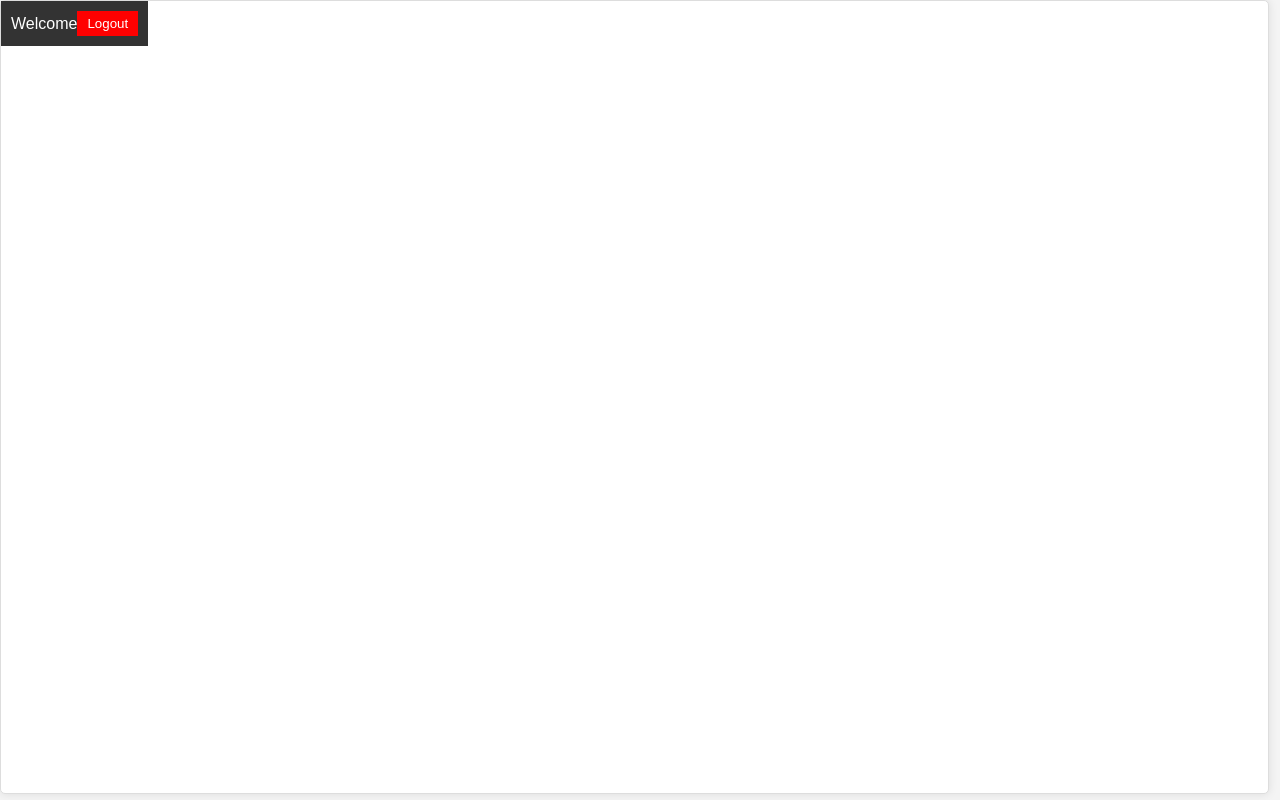
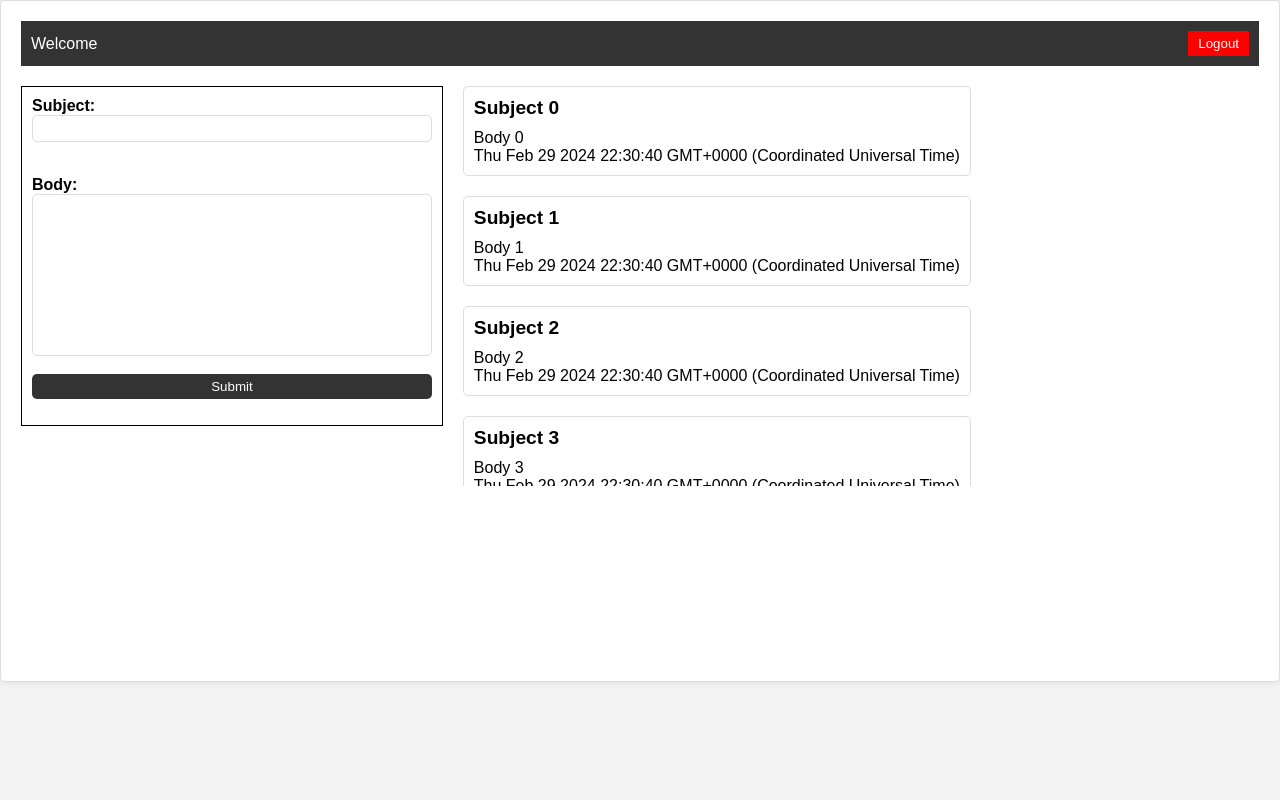
Before and after one commit to mohammedMesbahi/authentication_jee_frontEnd, a React (Create React App) app: page /home in a window 1280 px wide. Built offline with nearby package versions, Linux system fonts and the light colour scheme.

Commit message:
add home page for user

```diff
--- a/src/App.tsx
+++ b/src/App.tsx
@@ -1,5 +1,4 @@
 import React from 'react';
-import logo from './logo.svg';
 import './App.css';
 import Signing from "./components/Login/Signing";
 import { BrowserRouter as Router, Route,Routes  } from 'react-router-dom';
--- /dev/null
+++ b/src/Models/Note.ts
@@ -0,0 +1,8 @@
+type Note ={
+    id?: number;
+    subject: string;
+    body: string;
+    date_time: string;
+    id_user: number;
+}
+export default Note;
--- a/src/components/Dashboard/DashBoard.tsx
+++ b/src/components/Dashboard/DashBoard.tsx
@@ -1,32 +1,14 @@
 import React, { useState } from 'react';
 import './Dashboard.css';
 import User from "../../Models/User";
-import listOfUsers from "../../data/users";
 import { useEffect } from 'react';
 import UsersDataGrid from "./UsersDataGrid";
 import NavBar from "../NavBar/NavBar";
 const Dashboard: React.FC = () => {
-    const [users, setUsers] = useState<User[]>(listOfUsers); // You can replace this with actual data
-    const [searchTerm, setSearchTerm] = useState<string>('');
-
-    const filterUsers = (users: User[], searchTerm: string) => {
-        return users.filter(user => user.name.startsWith(searchTerm) || user.email.startsWith(searchTerm));
-    };
-
-    useEffect(() => {
-        setUsers(filterUsers(listOfUsers, searchTerm));
-    }, [searchTerm]);
     return (
         <div className={'dashboard'} >
             <NavBar />
-            <input
-                style={{width: '100%', padding: '10px', margin: '10px 0'}}
-                type="search"
-                placeholder="Search..."
-                value={searchTerm}
-                onChange={(e) => setSearchTerm(e.target.value)}
-            />
-            <UsersDataGrid listOfUsers={users}/>
+            <UsersDataGrid />
         </div>
     );
 
--- a/src/components/Home/Home.css
+++ b/src/components/Home/Home.css
@@ -4,7 +4,6 @@ nav {
     padding: 10px;
     display: flex;
     justify-content: space-between;
-    align-self: flex-start;
 }
 
 .user-info {
@@ -23,8 +22,68 @@ nav {
     background-color: #fff;
     border: 1px solid #ddd;
     border-radius: 5px;
-    width: 99vw;
-    height: 99vh;
     box-shadow: 0 0 10px rgba(0, 0, 0, 0.1);
     display: flex;
+    flex-direction: column;
+    height: 80vh;
+    padding: 20px;
 }
+.note-form {
+    display: flex;
+    flex-direction: column;
+    gap: 10px;
+    border: 1px solid black;
+    padding: 10px;
+    width: 34%;
+    /*margin: auto;*/
+}
+
+.note-form label {
+    display: flex;
+    flex-direction: column;
+    font-weight: bold;
+}
+
+.note-form input[type="text"],
+.note-form textarea {
+    padding: 5px;
+    border: 1px solid #ddd;
+    border-radius: 5px;
+}
+
+.note-form input[type="submit"] {
+    padding: 5px 10px;
+    border: none;
+    border-radius: 5px;
+    background-color: #333;
+    color: #fff;
+    cursor: pointer;
+}
+.note-component {
+    border: 1px solid #ddd;
+    border-radius: 5px;
+    padding: 10px;
+    margin-bottom: 10px;
+}
+
+.note-component h4 {
+    margin: 0;
+    margin-bottom: 10px;
+    font-size: 1.2em;
+}
+
+.note-component p {
+    margin: 0;
+}
+.notes-container{
+    display: flex;
+    flex-direction: row;
+    align-items: flex-start;
+    justify-content: flex-start;
+    flex-wrap: wrap;
+    width: 66%;
+    gap: 10px;
+    padding-inline: 20px;
+    height: 400px;
+    overflow: auto;
+}
--- a/src/components/Home/Home.tsx
+++ b/src/components/Home/Home.tsx
@@ -1,12 +1,10 @@
-import React , {useState} from 'react';
+import React, {useEffect, useState} from 'react';
+import NavBar from "../NavBar/NavBar";
 import './Home.css';
 import {useNavigate} from "react-router-dom";
-import { useEffect } from 'react';
+import Note from "../../Models/Note";
+
 const Home: React.FC = () => {
-    // take the email from the query string
-    const [email, setEmail] = useState<string>(
-        new URLSearchParams(window.location.search).get('email') || ''
-    ); // 1
     const navigate = useNavigate();
 
     const handleLogout = async (e: React.FormEvent) => {
@@ -16,23 +14,65 @@ const Home: React.FC = () => {
                 method: 'POST',
                 headers: {'Content-Type': 'application/json'},
             });
-            navigate('/login' + '?success=You have been logged out');
+            navigate('/login?success=You have been logged out');
         } catch (error: any) {
             console.error(error);
         }
     }
+    const [subject, setSubject] = useState('');
+    const [body, setBody] = useState('');
+    const [notes, setNotes] = useState<Note[]>([]);
+
+    const handleSubmit = (e: React.FormEvent) => {
+        e.preventDefault();
+        // Handle form submission
+    }
+    useEffect(() => {
+        // generate dummy notes
+        const notes: Note[] = [];
+        for (let i = 0; i < 10; i++) {
+            notes.push({id:i,subject: `Subject ${i}`, body: `Body ${i}`,date_time: new Date().toString(), id_user: 1});
+        }
+        setNotes(notes);
+    },[])
     return (
         <div className="home-container">
-            <nav>
-                <div className="user-info">
-                    <div>Welcome {email}</div>
-                </div>
-                <div>
-                        <button type="submit"  className="logout-btn" onClick={handleLogout} >
-                            Logout
-                        </button>
-                </div>
-            </nav>
+            <NavBar />
+            <div style={{
+                display: 'flex',
+                flexDirection: 'row',
+                alignItems: 'flex-start',
+                justifyContent: 'flex-start',
+                width: '100%',
+                marginTop: '20px',
+            }}
+            >
+                <form className="note-form" onSubmit={handleSubmit}>
+                    <label>
+                        Subject:
+                        <input type="text" value={subject} onChange={e => setSubject(e.target.value)} />
+                    </label>
+                    <label>
+                        Body:
+                        <textarea style={{resize:'none'}} rows={10} value={body} onChange={e => setBody(e.target.value)} />
+                    </label>
+                    <input type="submit" value="Submit" />
+                </form>
+                <div className="notes-container">
+                    {
+                        notes.map((note, index) => {
+                            return (
+                                <div className="note-component" key={note.id}>
+                                    <h4>{note.subject}</h4>
+                                    <p>{note.body}</p>
+                                    <p>{note.date_time}</p>
+
+                                </div>
+                            );
+                        })
+                    }
+            </div>
+            </div>
         </div>
     );
 }
--- a/src/components/Login/Signing.tsx
+++ b/src/components/Login/Signing.tsx
@@ -25,7 +25,7 @@ const Signing: React.FC = () => {
         setSuccessMessage('');
         try {
             const response = await axios.post(
-                proxy.apiUrl + proxy.login,
+                proxy.login,
                 {email, password},
                 {headers: {'Content-Type': 'application/json'}}
             );
--- a/src/components/NavBar/NavBar.tsx
+++ b/src/components/NavBar/NavBar.tsx
@@ -1,5 +1,6 @@
 import React from "react";
 import {useNavigate} from "react-router-dom";
+import config from "../../configs/config";
 const NavBar = () => {
     // parse user data from local storage
     let user = JSON.parse(localStorage.getItem('user') || '{}');
@@ -8,11 +9,13 @@ const NavBar = () => {
     const handleLogout = async (e: React.FormEvent) => {
         e.preventDefault();
         try {
-            await fetch('/logout', {
+            await fetch(config.logout, {
                 method: 'POST',
                 headers: {'Content-Type': 'application/json'},
             });
-            navigate('/login' + '?success=You have been logged out');
+            navigate('/login?success=You have been logged out');
+            // remove user from local storage
+            localStorage.removeItem('user');
         } catch (error: any) {
             console.error(error);
         }
--- a/src/components/Register/Register.tsx
+++ b/src/components/Register/Register.tsx
@@ -6,9 +6,9 @@ import {useState} from 'react';
 import {useNavigate} from 'react-router-dom';
 
 const Register: React.FC = () => {
-    const [name, setName] = useState<string>('');
-    const [email, setEmail] = useState<string>('');
-    const [password, setPassword] = useState<string>('');
+    const [name, setName] = useState<string>('user3');
+    const [email, setEmail] = useState<string>('user3@gmail.com');
+    const [password, setPassword] = useState<string>('123456');
     const [successMessage, setSuccessMessage] = useState<string>('');
     const [errorMessage, setErrorMessage] = useState<string>('');
     const [isSubmitting, setIsSubmitting] = useState<boolean>(false);
@@ -21,7 +21,7 @@ const Register: React.FC = () => {
         setSuccessMessage('');
         try {
             const response = await axios.post(
-                proxy.apiUrl + proxy.register,
+                proxy.register,
                 {name,email, password},
                 {headers: {'Content-Type': 'application/json'}}
             );
--- a/src/configs/config.ts
+++ b/src/configs/config.ts
@@ -1,7 +1,23 @@
+    const apiUrl="http://localhost:9080/g-note/api/v1";
+    const authUrl = `${apiUrl}/auth`;
+    const login = `${authUrl}/login`;
+    const register = `${authUrl}/register`;
+    const logout = `${authUrl}/logout`;
+    const isAuthenticated = `${apiUrl}/isAuthenticated`;
+    const adminUrl = "http://localhost:9080/g-note/api/v1/admin";
+    const usersResource = `${adminUrl}/users`;
+    const verifyUser = `${adminUrl}/user/verify`;
+    const deleteUser =  `${adminUrl}/user`;
+
 export default {
-    apiUrl:" http://localhost:9080/g-note/api/v1/auth/",
-    login:"login",
-    register:"register",
-    logout:"logout",
-    isAuthenticated:"isAuthenticated",
-}
+    apiUrl,
+    authUrl,
+    login,
+    register,
+    logout,
+    isAuthenticated,
+    adminUrl,
+    usersResource,
+    verifyUser,
+    deleteUser
+};
--- a/src/data/users.ts
+++ b/src/data/users.ts
@@ -1,4 +1,3 @@
-import User from "../Models/User";
 
 let users: { id: number, name: string, email: string, verified: boolean }[] = [];
 
```
Also changed, not shown: src/components/Dashboard/UsersDataGrid.tsx (+92 -15 lines).
